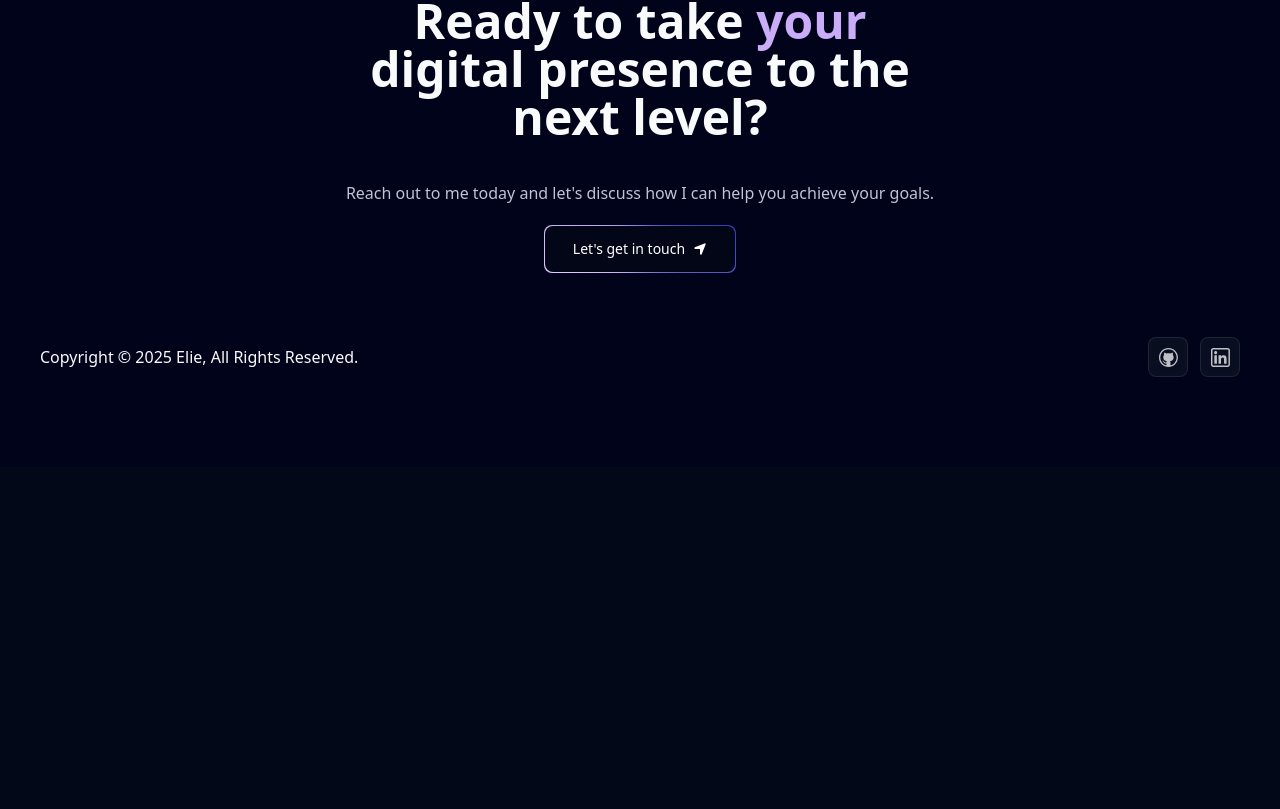
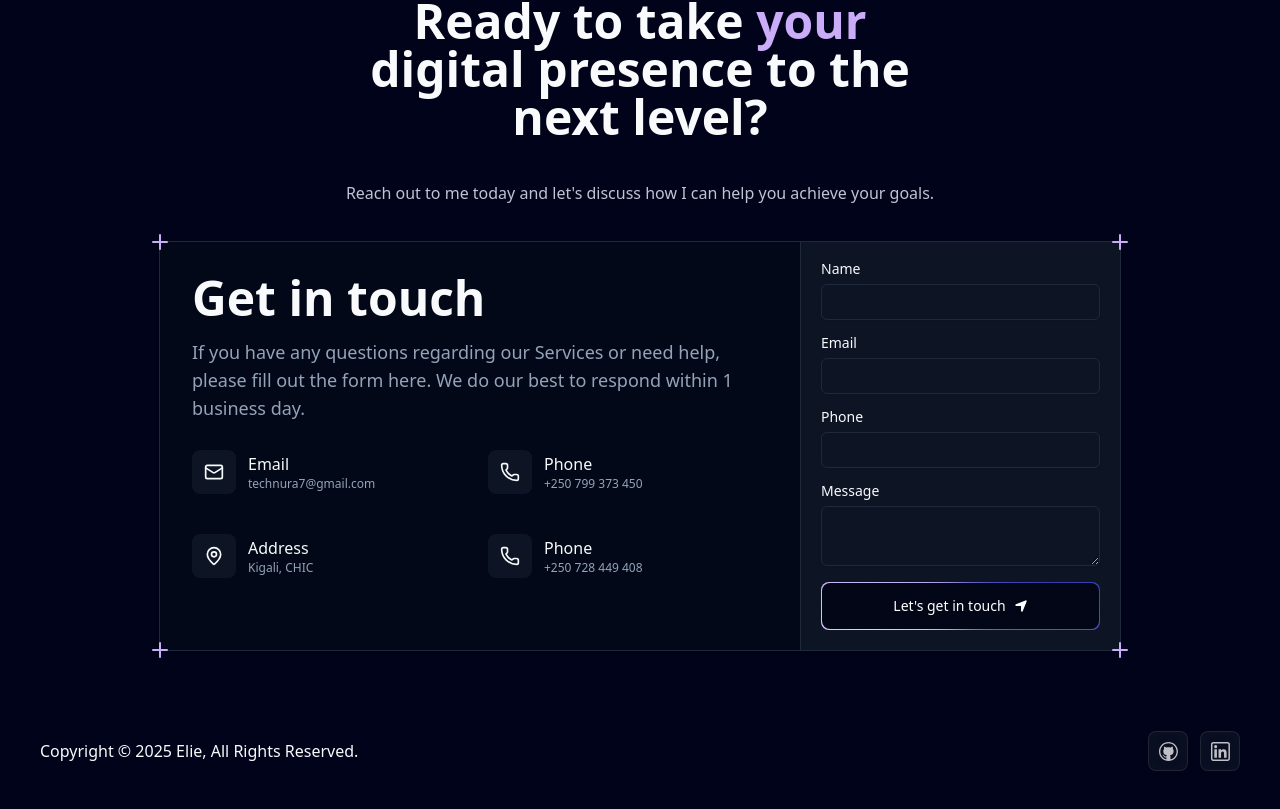
Before and after one commit to iraelie251006/showcase, a Next.js app: page / in a window 1280 px wide. Shown: the part 6662-7471 px from the top of the page. Before the commit the page ends 7129 px from the top, so only its background shows below. Built offline with nearby package versions, Linux system fonts and the light colour scheme.

Commit message:
Updated Footer component to use DefaultDemo instead of MagicButton and removed unused import

```diff
--- /dev/null
+++ b/components/Contact.tsx
@@ -0,0 +1,72 @@
+import { ContactCard } from "@/components/ui/contact-card";
+import { MailIcon, PhoneIcon, MapPinIcon } from 'lucide-react';
+import { Input } from '@/components/ui/input';
+
+import { Label } from '@/components/ui/label';
+import { Textarea } from '@/components/ui/textarea';
+import MagicButton from "./ui/MagicButton";
+import { FaLocationArrow } from "react-icons/fa6";
+
+export default function DefaultDemo() {
+	return (
+		<main className="relative flex flex-col size-full w-full items-center justify-center p-4">
+			<div className="mx-auto max-w-5xl">
+				<ContactCard
+					title="Get in touch"
+					description="If you have any questions regarding our Services or need help, please fill out the form here. We do our best to respond within 1 business day."
+					contactInfo={[
+						{
+							icon: MailIcon,
+							label: 'Email',
+							value: 'technura7@gmail.com',
+						},
+						{
+							icon: PhoneIcon,
+							label: 'Phone',
+							value: '+250 799 373 450',
+						},
+						{
+							icon: MapPinIcon,
+							label: 'Address',
+							value: 'Kigali, CHIC',
+						},
+                        {
+							icon: PhoneIcon,
+							label: 'Phone',
+							value: '+250 728 449 408',
+						},
+					]}
+				>
+					<form action="" className="w-full space-y-4">
+						<div className="flex flex-col gap-2">
+							<Label>Name</Label>
+							<Input type="text" />
+						</div>
+						<div className="flex flex-col gap-2">
+							<Label>Email</Label>
+							<Input type="email" />
+						</div>
+						<div className="flex flex-col gap-2">
+							<Label>Phone</Label>
+							<Input type="phone" />
+						</div>
+						<div className="flex flex-col gap-2">
+							<Label>Message</Label>
+							<Textarea  />
+						</div>
+                        <div className="flex flex-col gap-2">
+                            <a href="mailto:niyubwayoiraelie5777@gmail.com">
+                            <MagicButton
+                            title="Let's get in touch"
+                            icon={<FaLocationArrow />}
+                            position="right"
+                            />
+                            </a>
+                        </div>
+
+					</form>
+				</ContactCard>
+			</div>
+		</main>
+	);
+}
--- a/components/Footer.tsx
+++ b/components/Footer.tsx
@@ -1,7 +1,6 @@
 /* eslint-disable @next/next/no-img-element */
-import { FaLocationArrow } from "react-icons/fa6"
-import MagicButton from "./ui/MagicButton"
 import { socialMedia } from "@/data"
+import DefaultDemo from "./Contact"
 
 const Footer = () => {
   return (
@@ -11,13 +10,9 @@
                 Ready to take <span className="text-purple">your</span> digital presence to the next level?
             </h1>
             <p className="text-white-200 md:mt-10 my-5 text-center">Reach out to me today and let&apos;s discuss how I can help you achieve your goals.</p>
-            <a href="mailto:niyubwayoiraelie5777@gmail.com">
-                <MagicButton
-                 title="Let's get in touch"
-                 icon={<FaLocationArrow />}
-                 position="right"
-                />
-            </a>
+            <div>
+                <DefaultDemo />
+            </div>
         </div>
         <div className="flex mt-16 lg:flex-row flex-col justify-between items-center">
             <p className="md:text-base text-sm font-light">Copyright © 2025 Elie, All Rights Reserved.</p>
--- /dev/null
+++ b/components/ui/button.tsx
@@ -0,0 +1,57 @@
+import * as React from "react"
+import { Slot } from "@radix-ui/react-slot"
+import { cva, type VariantProps } from "class-variance-authority"
+
+import { cn } from "@/lib/utils"
+
+const buttonVariants = cva(
+  "inline-flex items-center justify-center gap-2 whitespace-nowrap rounded-md text-sm font-medium transition-colors focus-visible:outline-none focus-visible:ring-1 focus-visible:ring-ring disabled:pointer-events-none disabled:opacity-50 [&_svg]:pointer-events-none [&_svg]:size-4 [&_svg]:shrink-0",
+  {
+    variants: {
+      variant: {
+        default:
+          "bg-primary text-primary-foreground shadow hover:bg-primary/90",
+        destructive:
+          "bg-destructive text-destructive-foreground shadow-sm hover:bg-destructive/90",
+        outline:
+          "border border-input bg-background shadow-sm hover:bg-accent hover:text-accent-foreground",
+        secondary:
+          "bg-secondary text-secondary-foreground shadow-sm hover:bg-secondary/80",
+        ghost: "hover:bg-accent hover:text-accent-foreground",
+        link: "text-primary underline-offset-4 hover:underline",
+      },
+      size: {
+        default: "h-9 px-4 py-2",
+        sm: "h-8 rounded-md px-3 text-xs",
+        lg: "h-10 rounded-md px-8",
+        icon: "h-9 w-9",
+      },
+    },
+    defaultVariants: {
+      variant: "default",
+      size: "default",
+    },
+  }
+)
+
+export interface ButtonProps
+  extends React.ButtonHTMLAttributes<HTMLButtonElement>,
+    VariantProps<typeof buttonVariants> {
+  asChild?: boolean
+}
+
+const Button = React.forwardRef<HTMLButtonElement, ButtonProps>(
+  ({ className, variant, size, asChild = false, ...props }, ref) => {
+    const Comp = asChild ? Slot : "button"
+    return (
+      <Comp
+        className={cn(buttonVariants({ variant, size, className }))}
+        ref={ref}
+        {...props}
+      />
+    )
+  }
+)
+Button.displayName = "Button"
+
+export { Button, buttonVariants }
--- /dev/null
+++ b/components/ui/contact-card.tsx
@@ -0,0 +1,88 @@
+import React from 'react';
+import { cn } from '@/lib/utils';
+import {
+	LucideIcon,
+	PlusIcon,
+} from 'lucide-react';
+
+type ContactInfoProps = React.ComponentProps<'div'> & {
+	icon: LucideIcon;
+	label: string;
+	value: string;
+};
+
+type ContactCardProps = React.ComponentProps<'div'> & {
+	// Content props
+	title?: string;
+	description?: string;
+	contactInfo?: ContactInfoProps[];
+	formSectionClassName?: string;
+};
+
+export function ContactCard({
+	title = 'Contact With Us',
+	description = 'If you have any questions regarding our Services or need help, please fill out the form here. We do our best to respond within 1 business day.',
+	contactInfo,
+	className,
+	formSectionClassName,
+	children,
+	...props
+}: ContactCardProps) {
+	return (
+		<div
+			className={cn(
+				'bg-card border relative grid h-full w-full shadow md:grid-cols-2 lg:grid-cols-3',
+				className,
+			)}
+			{...props}
+		>
+			<PlusIcon className="absolute -top-3 -left-3 size-6 text-purple" />
+			<PlusIcon className="absolute -top-3 -right-3 size-6 text-purple" />
+			<PlusIcon className="absolute -bottom-3 -left-3 size-6 text-purple" />
+			<PlusIcon className="absolute -right-3 -bottom-3 size-6 text-purple" />
+			<div className="flex flex-col justify-between lg:col-span-2">
+				<div className="relative h-full space-y-4 px-4 py-8 md:p-8">
+					<h1 className="text-3xl font-bold md:text-4xl lg:text-5xl">
+						{title}
+					</h1>
+					<p className="text-muted-foreground max-w-xl text-sm md:text-base lg:text-lg">
+						{description}
+					</p>
+					<div className="grid gap-4 md:grid lg:grid-cols-2">
+						{contactInfo?.map((info, index) => (
+							<ContactInfo key={index} {...info} />
+						))}
+					</div>
+				</div>
+			</div>
+			<div
+				className={cn(
+					'bg-muted/40 flex h-full w-full items-center border-t p-5 md:col-span-1 md:border-t-0 md:border-l',
+					formSectionClassName,
+				)}
+			>
+				{children}
+			</div>
+		</div>
+	);
+}
+
+function ContactInfo({
+	icon: Icon,
+	label,
+	value,
+	className,
+	...props
+}: ContactInfoProps) {
+	return (
+		<div className={cn('flex items-center gap-3 py-3', className)} {...props}>
+			<div className="bg-muted/40 rounded-lg p-3">
+				<Icon className="h-5 w-5" />
+			</div>
+			<div>
+				<p className="font-medium">{label}</p>
+				<p className="text-muted-foreground text-xs">{value}</p>
+			</div>
+		</div>
+	);
+}
--- /dev/null
+++ b/components/ui/input.tsx
@@ -0,0 +1,22 @@
+import * as React from "react"
+
+import { cn } from "@/lib/utils"
+
+const Input = React.forwardRef<HTMLInputElement, React.ComponentProps<"input">>(
+  ({ className, type, ...props }, ref) => {
+    return (
+      <input
+        type={type}
+        className={cn(
+          "flex h-9 w-full rounded-md border border-input bg-transparent px-3 py-1 text-base shadow-sm transition-colors file:border-0 file:bg-transparent file:text-sm file:font-medium file:text-foreground placeholder:text-muted-foreground focus-visible:outline-none focus-visible:ring-1 focus-visible:ring-ring disabled:cursor-not-allowed disabled:opacity-50 md:text-sm",
+          className
+        )}
+        ref={ref}
+        {...props}
+      />
+    )
+  }
+)
+Input.displayName = "Input"
+
+export { Input }
--- /dev/null
+++ b/components/ui/label.tsx
@@ -0,0 +1,26 @@
+"use client"
+
+import * as React from "react"
+import * as LabelPrimitive from "@radix-ui/react-label"
+import { cva, type VariantProps } from "class-variance-authority"
+
+import { cn } from "@/lib/utils"
+
+const labelVariants = cva(
+  "text-sm font-medium leading-none peer-disabled:cursor-not-allowed peer-disabled:opacity-70"
+)
+
+const Label = React.forwardRef<
+  React.ElementRef<typeof LabelPrimitive.Root>,
+  React.ComponentPropsWithoutRef<typeof LabelPrimitive.Root> &
+    VariantProps<typeof labelVariants>
+>(({ className, ...props }, ref) => (
+  <LabelPrimitive.Root
+    ref={ref}
+    className={cn(labelVariants(), className)}
+    {...props}
+  />
+))
+Label.displayName = LabelPrimitive.Root.displayName
+
+export { Label }
--- /dev/null
+++ b/components/ui/textarea.tsx
@@ -0,0 +1,22 @@
+import * as React from "react"
+
+import { cn } from "@/lib/utils"
+
+const Textarea = React.forwardRef<
+  HTMLTextAreaElement,
+  React.ComponentProps<"textarea">
+>(({ className, ...props }, ref) => {
+  return (
+    <textarea
+      className={cn(
+        "flex min-h-[60px] w-full rounded-md border border-input bg-transparent px-3 py-2 text-base shadow-sm placeholder:text-muted-foreground focus-visible:outline-none focus-visible:ring-1 focus-visible:ring-ring disabled:cursor-not-allowed disabled:opacity-50 md:text-sm",
+        className
+      )}
+      ref={ref}
+      {...props}
+    />
+  )
+})
+Textarea.displayName = "Textarea"
+
+export { Textarea }
--- a/package.json
+++ b/package.json
@@ -14,6 +14,8 @@
     "react-dom": "$react-dom"
   },
   "dependencies": {
+    "@radix-ui/react-label": "^2.1.8",
+    "@radix-ui/react-slot": "^1.2.4",
     "class-variance-authority": "^0.7.1",
     "clsx": "^2.1.1",
     "flutterwave-react-v3": "^1.3.2",
```
Also changed, not shown: 1 other file (tests, documents, lock files or other folders).
